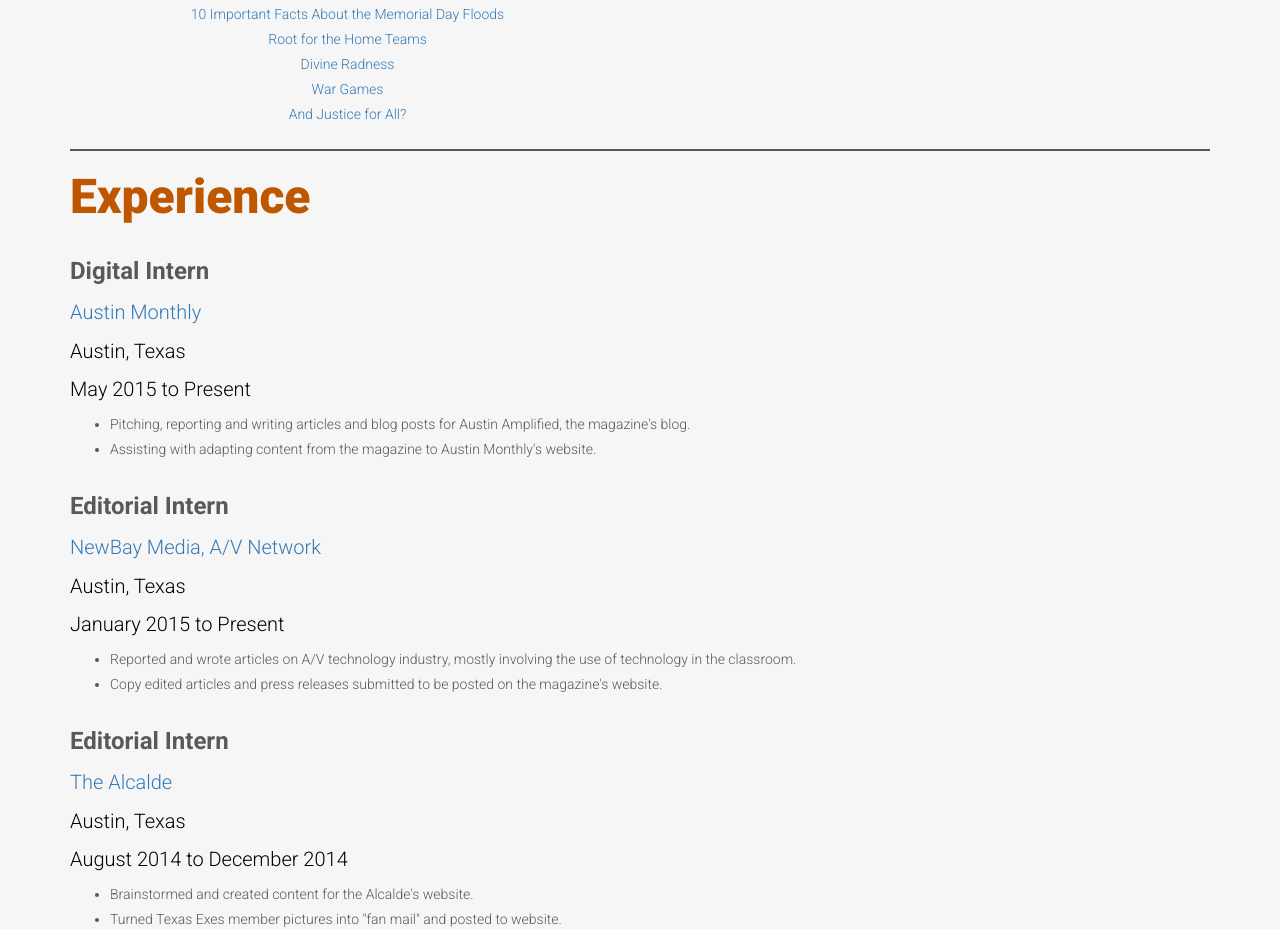
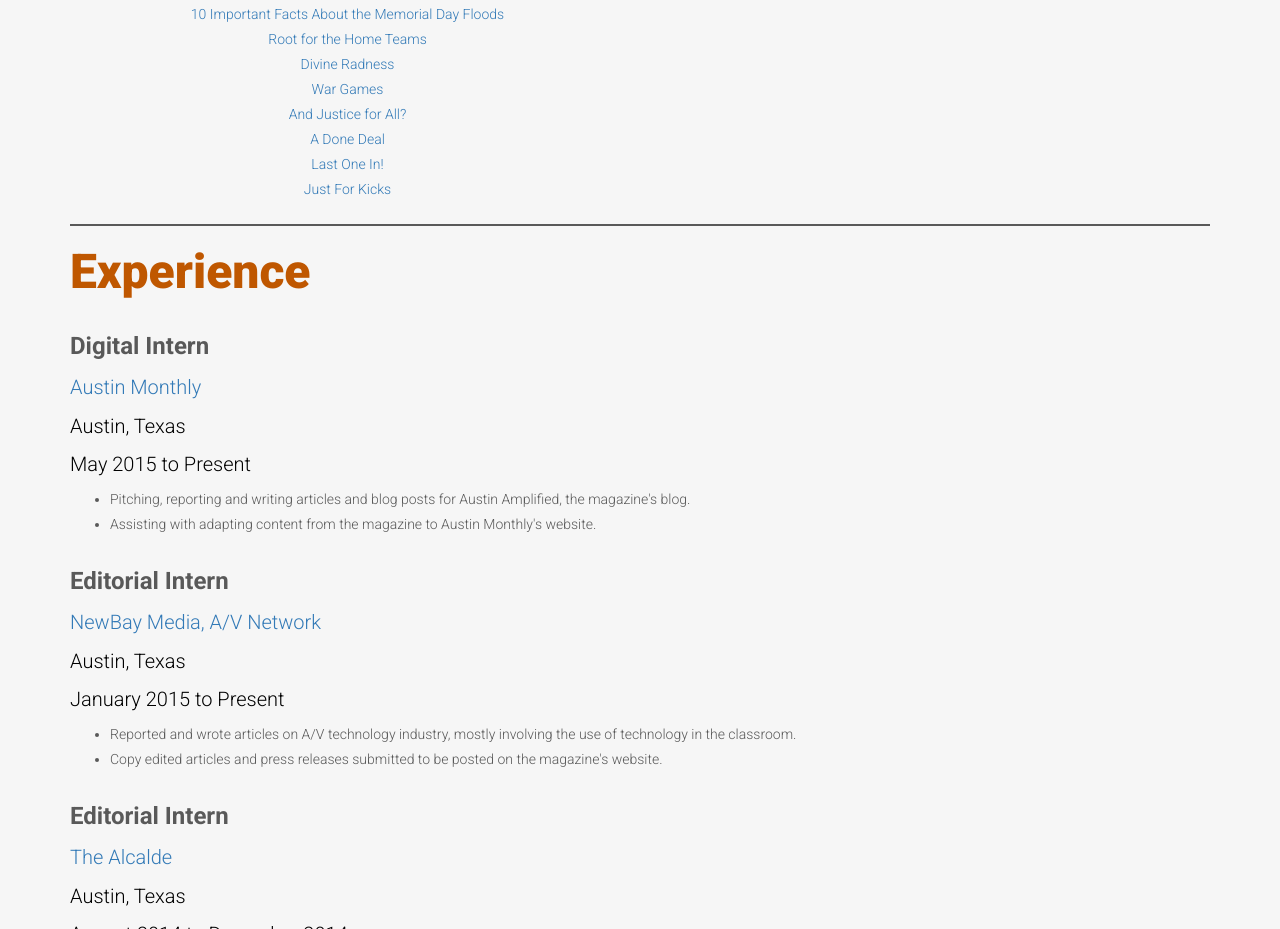
Before and after one commit to AdamHumphrey/AdamHumphrey.github.io, a plain HTML site: page index.html in a window 1280 px wide. Shown: the part 790-1719 px from the top of the page. Drawn offline with Linux system fonts and the light colour scheme.

Commit message:
Adding story links

```diff
--- a/index.html
+++ b/index.html
@@ -156,6 +156,9 @@
 		<p class="link"><a href="http://www.austinmonthly.com/Austin-Amplified/June-2015/Divine-Radness/" target="_Blank">Divine Radness</a></p>
 		<p class="link"><a href="http://www.austinmonthly.com/Austin-Amplified/July-2015/War-Games/" target="_Blank">War Games</a></p>
 		<p class="link"><a href="http://www.austinmonthly.com/Austin-Amplified/June-2015/And-Justice-for-All/" target="_Blank">And Justice for All?</a></p>
+		<p class="link"><a href="http://www.austinmonthly.com/Austin-Amplified/July-2015/A-Done-Deal/" target="_Blank">A Done Deal</a></p>
+		<p class="link"><a href="http://www.austinmonthly.com/Austin-Amplified/July-2015/Last-One-In/" target="_Blank">Last One In!</a></p>
+		<p class="link"><a href="http://www.austinmonthly.com/Austin-Amplified/July-2015/Just-for-Kicks/" target="_Blank">Just For Kicks</a></p>
 	</div>
 	<div class="col-md-6 text-center">
 		<div class="col-md-12 text-center"><p class="exp1">A/V Network</p></div>
```
